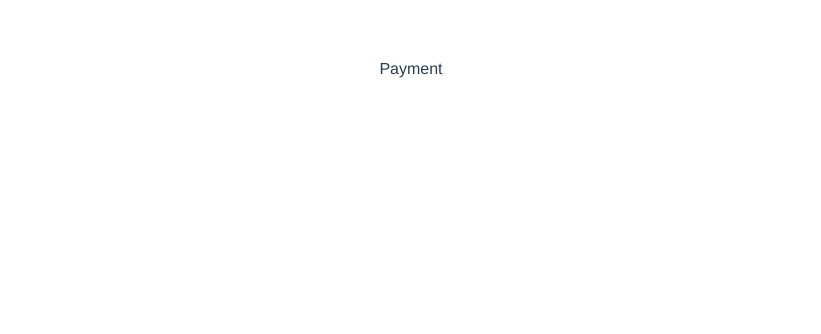
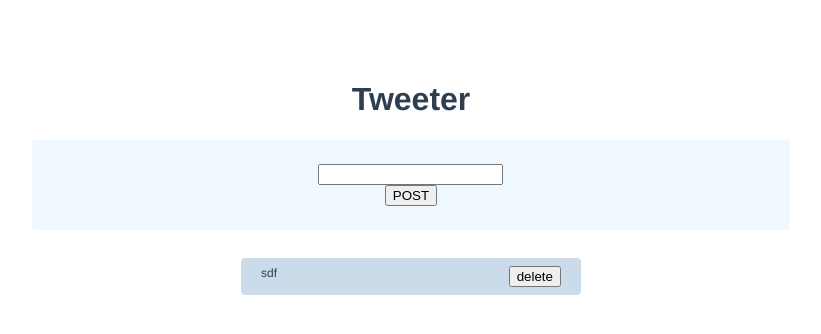
Before and after one commit to h-yabi/Learning-Vue3-Typescript, a Vue app in the folder vue-sample/: page / in a window 1280 px wide. Shown: the top 334 px of the page, without its empty margins (229-1050 px from the left). Built offline with nearby package versions, Linux system fonts and the light colour scheme.

Commit message:
配列に追加、表示サンプル

```diff
--- a/vue-sample/package.json
+++ b/vue-sample/package.json
@@ -8,6 +8,7 @@
     "preview": "vite preview"
   },
   "dependencies": {
+    "sass": "^1.51.0",
     "vue": "^3.2.25"
   },
   "devDependencies": {
--- a/vue-sample/src/App.vue
+++ b/vue-sample/src/App.vue
@@ -1,9 +1,9 @@
 <script setup lang="ts">
-import PaymentVue from './components/Payment.vue';
+import Tweet from './components/Tweet.vue';
 </script>
 
 <template>
-  <PaymentVue />
+  <Tweet />
 </template>
 
 <style>
--- a/vue-sample/src/components/Payment.vue
+++ b/vue-sample/src/components/Payment.vue
@@ -1,7 +1,96 @@
-<script setup lang="ts"></script>
+<script setup lang="ts">
+import { ref, reactive, computed, watch, toRefs } from 'vue';
+const name = ref<string>('Desk');
+// const price = ref<number>(0);
+const item = reactive({
+  price: 0,
+});
+
+const items = reactive([
+  {
+    name: 'カレーライス',
+    price: 400,
+    url: 'https://www.google.com/?hl=ja',
+  },
+  {
+    name: 'test',
+    price: 200,
+    url: 'https://www.yahoo.co.jp/',
+  },
+]);
+
+const budget = 50000;
+const priceLable = computed(() => {
+  if (price.value > budget) {
+    return '予算オーバーです';
+  } else {
+    return price.value + '円';
+  }
+});
+const { price } = toRefs(item);
+watch(price, (newValue, oldValue) => {
+  console.log(newValue);
+});
+</script>
 
 <template>
-  <div>Payment</div>
+  <div class="container">
+    <h1>最近の支出</h1>
+    <div class="input-form">
+      <div class="input-name"><input type="text" v-model="name" /></div>
+      <div class="input-price"><input type="number" v-model="price" /></div>
+      <button class="input-button" type="button">追加</button>
+    </div>
+    <div class="payment" v-for="(item, index) in items" :key="index">
+      <label for="">{{ item.name }}</label>
+      <label for="">{{ item.price }}</label>
+      <a :href="item.url">Link</a>
+    </div>
+  </div>
 </template>
 
-<style scoped></style>
+<style scoped lang="scss">
+.container {
+  display: flex;
+  flex-direction: column;
+  align-items: center;
+}
+.payment {
+  display: flex;
+  justify-content: space-between;
+  align-items: center;
+  width: 400px;
+  height: 80px;
+  margin-bottom: 8px;
+  background-color: aliceblue;
+}
+label {
+  font-size: 20px;
+  font-weight: bold;
+}
+.input-form {
+  display: flex;
+  justify-content: space-between;
+  flex-wrap: wrap;
+  position: relative;
+  margin-bottom: 10px;
+}
+.input-name {
+  margin-bottom: 5px;
+}
+.input-name,
+.input-price {
+  width: 70%;
+  input {
+    width: 100%;
+    box-sizing: border-box;
+  }
+}
+.input-button {
+  position: absolute;
+  top: 0;
+  right: 0;
+  width: 25%;
+  height: 100%;
+}
+</style>
--- /dev/null
+++ b/vue-sample/src/components/Tweet.vue
@@ -0,0 +1,73 @@
+<script setup lang="ts">
+import { ref } from 'vue';
+const inputText = ref<string>('');
+const tweets = ref([{ id: 0, description: 'sdf' }]);
+
+const postTweet = () => {
+  if (inputText.value?.length === 0) {
+    confirm('入力してください');
+    return;
+  }
+  const tweet = {
+    id: Math.random(),
+    description: inputText.value,
+  };
+  tweets.value.push(tweet);
+  inputText.value = '';
+};
+
+const deleteTweet = (id: number) => {
+  tweets.value = tweets.value.filter((tweet) => tweet.id !== id);
+};
+</script>
+
+<template>
+  <div class="container">
+    <h1>Tweeter</h1>
+    <div class="form-container">
+      <input v-model="inputText" type="text" />
+      <button class="save-button" @click="postTweet()">POST</button>
+    </div>
+    <div class="tweet-container">
+      <p v-if="tweets.length === 0">追加してください。</p>
+      <ul v-else class="tweet-lists">
+        <li v-for="(tweet, index) in tweets" :key="index" class="tweet-list">
+          <span>{{ tweet.description }}</span>
+          <button @click="deleteTweet(tweet.id)">delete</button>
+        </li>
+      </ul>
+    </div>
+  </div>
+</template>
+
+<style scoped lang="scss">
+.container {
+  display: flex;
+  flex-direction: column;
+  align-items: center;
+}
+.form-container {
+  display: flex;
+  flex-direction: column;
+  align-items: center;
+  background-color: aliceblue;
+  padding: 24px 0;
+  width: 60%;
+  margin-bottom: 12px;
+  border-radius: 4px;
+}
+.tweet-lists {
+  padding-left: 0;
+  > li {
+    display: flex;
+    justify-content: space-between;
+    list-style: none;
+    width: 300px;
+    margin-bottom: 12px;
+    padding: 8px 20px;
+    background-color: rgb(204, 219, 233);
+    border-radius: 4px;
+    font-size: 12px;
+  }
+}
+</style>
```
Also changed, not shown: 1 other file (tests, documents, lock files or other folders).
